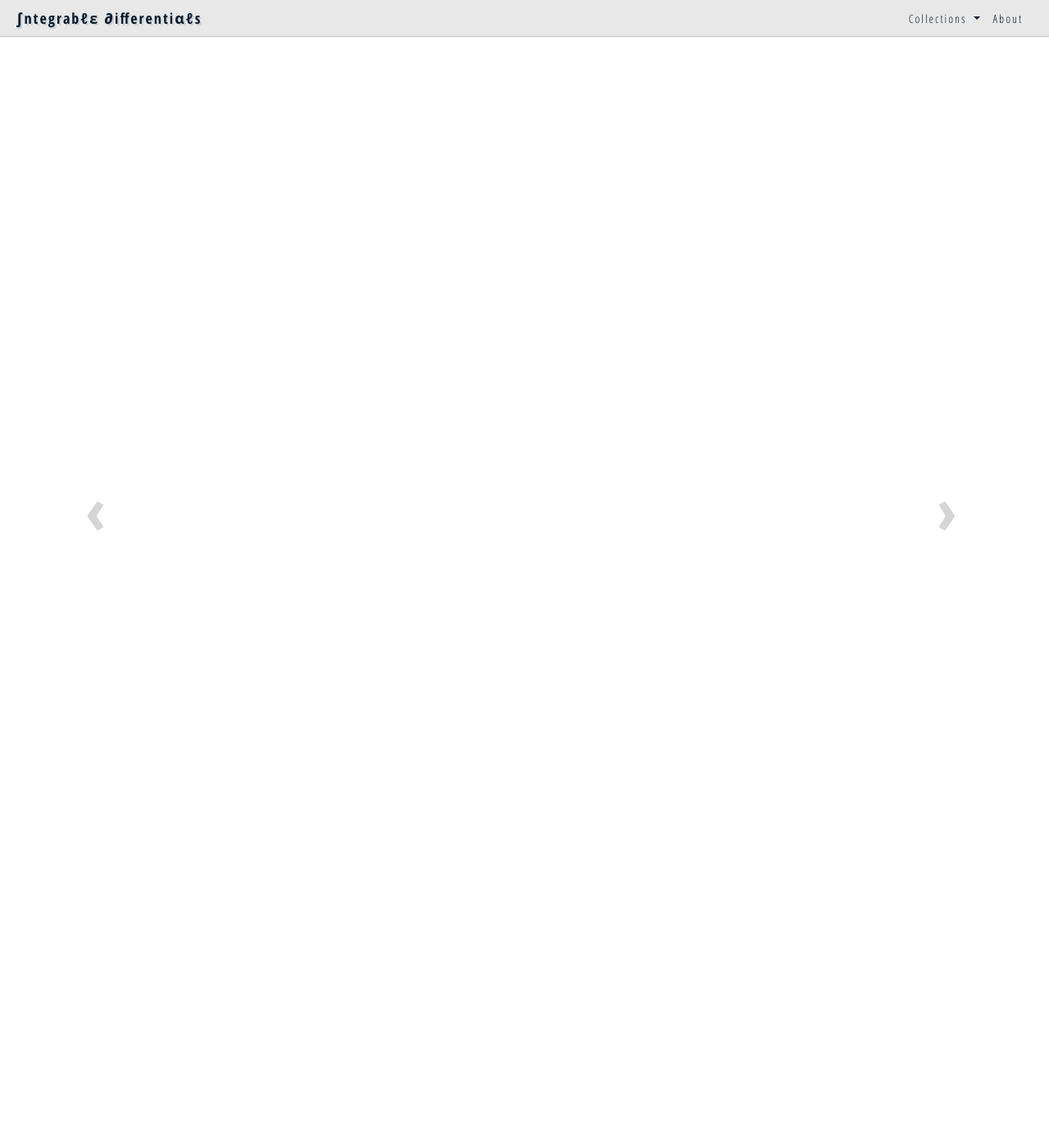
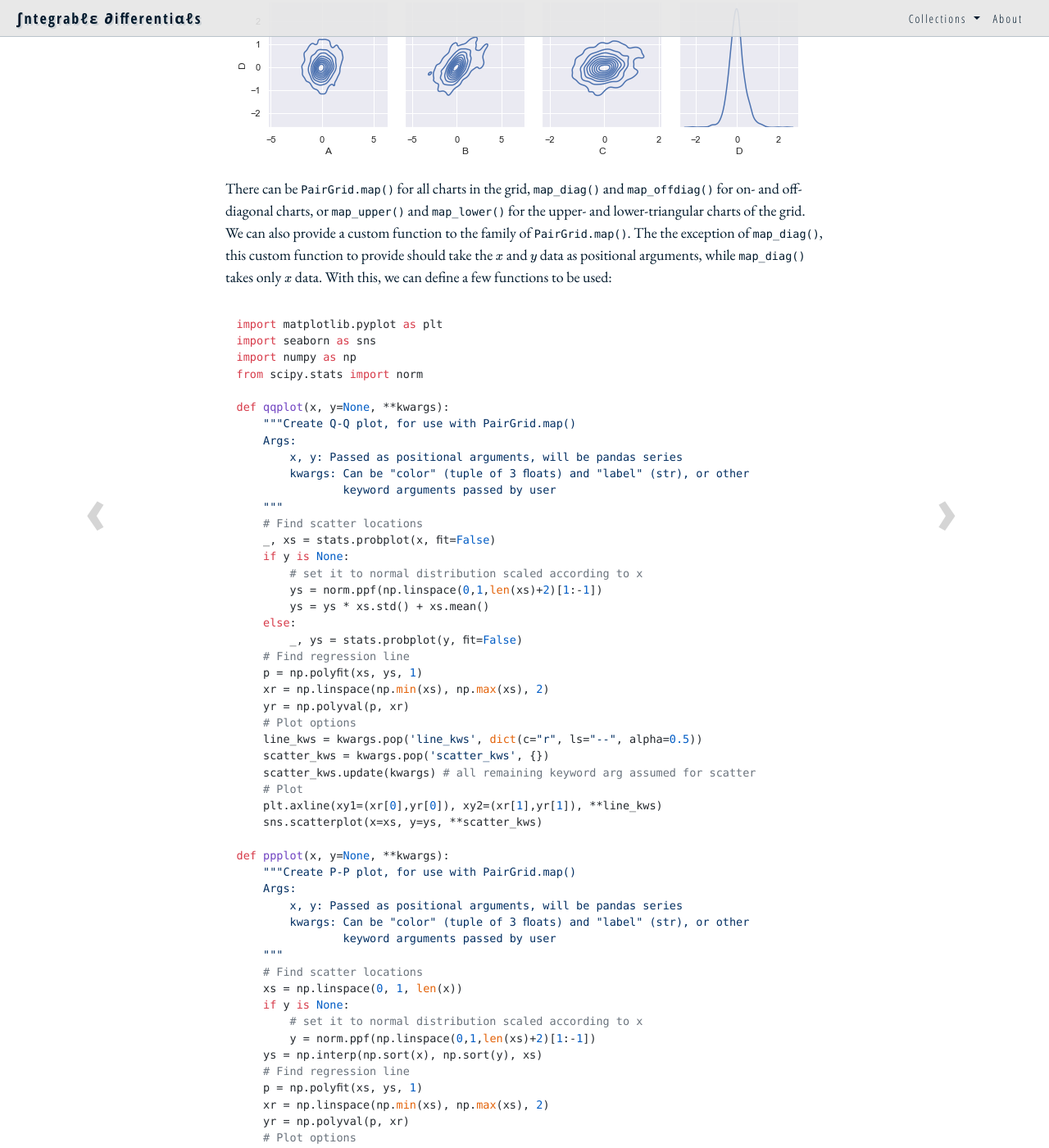
Before and after one commit to righthandabacus/righthandabacus.github.io, a Jekyll site: the page built from _posts/2021-07-23-qqplot.markdown, in a window 1280 px wide and 1400 px high, scrolled down 10895 px. Shown: the whole window at 82% size. Built offline with Jekyll 4.4.1, drawn with Linux system fonts in a browser that asks for light colours; nearby versions of some CDN libraries; some web fonts are replaced; comment, search, counter and statistics services are not loaded; some of the changed text lies outside the part shown.

Commit message:
update post

````diff
--- a/_posts/2021-07-13-jupyter.markdown
+++ b/_posts/2021-07-13-jupyter.markdown
@@ -217,7 +217,8 @@
 data of the data source but the x and y dimension must be consistent. If we
 change the curve entirely, we can either use `data_source.data.update(x=x, y=y)`
 to do the update in one shot, or reassign the data with `data_source.data =
-newdata`. What necessary in using Bokeh interactively are
+newdata`, where `newdata` can be a python dictionary. What necessary in using
+Bokeh interactively are
 
 - after we set up the figure, we show it with `show(plot, notebook_handle=True)` and remember the handle
 - in the update function, after we update the data, we need to invoke
--- a/_posts/2021-07-23-qqplot.markdown
+++ b/_posts/2021-07-23-qqplot.markdown
@@ -285,7 +286,7 @@
 match the mean and standard deviation. The plot will be as follows:
 
 ```python
-sns2.pairplot(df_data, diag_kind="pp", kind="pp",
+sns.pairplot(df_data, diag_kind="pp", kind="pp",
              plot_kws={'line_kws':{'color':'red', 'alpha':0.2}, 'scatter_kws': {'alpha': 0.2, 's':4}},
              diag_kws={'line_kws':{'color':'red', 'alpha':0.2}, 'scatter_kws': {'alpha': 0.2, 's':4}})
 plt.show()
@@ -294,7 +295,7 @@
 ![PPplot from seaborn](/img/qqplot-07.png)
 
 ```python
-sns2.pairplot(df_data, diag_kind="qq", kind="qq",
+sns.pairplot(df_data, diag_kind="qq", kind="qq",
              plot_kws={'line_kws':{'color':'red', 'alpha':0.2}, 'scatter_kws': {'alpha': 0.2, 's':4}},
              diag_kws={'line_kws':{'color':'red', 'alpha':0.2}, 'scatter_kws': {'alpha': 0.2, 's':4}})
 plt.show()
@@ -303,3 +304,156 @@
 ![QQplot from seaborn](/img/qqplot-08.png)
 
 Of course, if you just want one PP-plot, you can use `sns.ppplot()` directly.
+
+## Better solution by PairGrid
+
+The `pairplot()` function in seaborn is built with the
+[`PairGrid` object](https://seaborn.pydata.org/generated/seaborn.PairGrid.html).
+We can use it directly to make the pair plots but it would not be a single
+function to achieve that. However, there would be more flexibility. This is an
+example from the seaborn documentation that allows you to show different chart
+above and below the diagonal:
+
+```python
+# Fancier correlogram
+g = sns.PairGrid(df)
+g.map_upper(sns.scatterplot)
+g.map_lower(sns.kdeplot)
+g.map_diag(sns.kdeplot)
+plt.show()
+```
+
+![pairgrid from seaborn](/img/qqplot-09.png)
+
+There can be `PairGrid.map()` for all charts in the grid, `map_diag()` and
+`map_offdiag()` for on- and off-diagonal charts, or `map_upper()` and
+`map_lower()` for the upper- and lower-triangular charts of the grid.
+We can also provide a custom function to the family of `PairGrid.map()`. The
+the exception of `map_diag()`, this custom function to provide should take the
+$$x$$ and $$y$$ data as positional arguments, while `map_diag()` takes only $$x$$
+data. With this, we can define a few functions to be used:
+
+```python
+import matplotlib.pyplot as plt
+import seaborn as sns
+import numpy as np
+from scipy.stats import norm
+
+def qqplot(x, y=None, **kwargs):
+    """Create Q-Q plot, for use with PairGrid.map()
+    Args:
+        x, y: Passed as positional arguments, will be pandas series
+        kwargs: Can be "color" (tuple of 3 floats) and "label" (str), or other
+                keyword arguments passed by user
+    """
+    # Find scatter locations
+    _, xs = stats.probplot(x, fit=False)
+    if y is None:
+        # set it to normal distribution scaled according to x
+        ys = norm.ppf(np.linspace(0,1,len(xs)+2)[1:-1])
+        ys = ys * xs.std() + xs.mean()
+    else:
+        _, ys = stats.probplot(y, fit=False)
+    # Find regression line
+    p = np.polyfit(xs, ys, 1)
+    xr = np.linspace(np.min(xs), np.max(xs), 2)
+    yr = np.polyval(p, xr)
+    # Plot options
+    line_kws = kwargs.pop('line_kws', dict(c="r", ls="--", alpha=0.5))
+    scatter_kws = kwargs.pop('scatter_kws', {})
+    scatter_kws.update(kwargs) # all remaining keyword arg assumed for scatter
+    # Plot
+    plt.axline(xy1=(xr[0],yr[0]), xy2=(xr[1],yr[1]), **line_kws)
+    sns.scatterplot(x=xs, y=ys, **scatter_kws)
+
+def ppplot(x, y=None, **kwargs):
+    """Create P-P plot, for use with PairGrid.map()
+    Args:
+        x, y: Passed as positional arguments, will be pandas series
+        kwargs: Can be "color" (tuple of 3 floats) and "label" (str), or other
+                keyword arguments passed by user
+    """
+    # Find scatter locations
+    xs = np.linspace(0, 1, len(x))
+    if y is None:
+        # set it to normal distribution scaled according to x
+        y = norm.ppf(np.linspace(0,1,len(xs)+2)[1:-1])
+    ys = np.interp(np.sort(x), np.sort(y), xs)
+    # Find regression line
+    p = np.polyfit(xs, ys, 1)
+    xr = np.linspace(np.min(xs), np.max(xs), 2)
+    yr = np.polyval(p, xr)
+    # Plot options
+    line_kws = kwargs.pop('line_kws', dict(c="r", ls="--", alpha=0.5))
+    scatter_kws = kwargs.pop('scatter_kws', {})
+    scatter_kws.update(kwargs) # all remaining keyword arg assumed for scatter
+    # Plot
+    plt.axline(xy1=(xr[0],yr[0]), xy2=(xr[1],yr[1]), **line_kws)
+    sns.scatterplot(x=xs, y=ys, **scatter_kws)
+
+def tukeyplot(x, y, **kwargs):
+    """Create Tukey mean-difference plot, for use with PairGrid.map()
+    Args:
+        x, y: Passed as positional arguments, will be pandas series
+        kwargs: Can be "color" (tuple of 3 floats) and "label" (str), or other
+                keyword arguments passed by user
+    """
+    # Find locations
+    xs = (x+y)/2
+    ys = x-y
+    mean = np.mean(ys)
+    sd = np.std(ys)
+    # Plot options
+    line_kws = kwargs.pop('line_kws', dict(ls="--", alpha=0.5))
+    scatter_kws = kwargs.pop('scatter_kws', {})
+    scatter_kws.update(kwargs) # all remaining keyword arg assumed for scatter
+    # Plot the mean and 95% ci lines
+    xl = np.linspace(np.min(xs), np.max(xs), 4)
+    plt.axhline(y=mean, c="b", **line_kws)
+    plt.axhline(y=mean+1.96*sd, color="r", **line_kws)
+    plt.axhline(y=mean-1.96*sd, color="r", **line_kws)
+    sns.scatterplot(x=xs, y=ys, **scatter_kws)
+```
+
+and we can produce a PP-plot with them:
+
+```python
+g = sns.PairGrid(df)
+g.map_diag(ppplot, line_kws=dict(c="r", alpha=0.3, ls="--"), scatter_kws=dict(alpha=0.5, s=5))
+g.map_offdiag(ppplot, scatter_kws=dict(alpha=0.5, s=5))
+g.tight_layout()
+plt.show()
+```
+
+![PPplot using PairGrid](/img/qqplot-11.png)
+
+and a QQ-plot:
+
+```python
+g = sns.PairGrid(df)
+g.map_diag(qqplot, scatter_kws=dict(alpha=0.5, s=5))
+g.map_offdiag(qqplot, scatter_kws=dict(alpha=0.5, s=5))
+g.tight_layout()
+plt.show()
+```
+
+![QQplot using PairGrid](/img/qqplot-10.png)
+
+and also Tukey mean-difference plot with PP-plot on diagonal, but we need to
+detach the shared axis for the diagonal plots due to different scale:
+
+```python
+from itertools import product
+
+g = sns.PairGrid(df)
+g.map_offdiag(tukeyplot, scatter_kws=dict(alpha=0.5, s=5))
+# Remove shared axis only for diagonal
+for i,j,k in product(range(len(df.columns)), repeat=3):
+    g.axes[i, i].get_shared_x_axes().remove(g.axes[j, k])
+    g.axes[i, i].get_shared_y_axes().remove(g.axes[j, k])
+g.map_diag(ppplot, line_kws=dict(alpha=0.3))
+g.tight_layout()
+plt.show()
+```
+
+![Tukey mean-difference plot using PairGrid](/img/qqplot-12.png)
````
Also changed, not shown: other parts of _posts/2021-07-23-qqplot.markdown (+1 -0 lines), _posts/2021-07-16-statsmodels.markdown (+9 -5 lines), img/qqplot-05.png, img/qqplot-06.png, img/qqplot-07.png, img/qqplot-08.png, img/qqplot-09.png (added), img/qqplot-10.png (added), img/qqplot-11.png (added), img/qqplot-12.png (added).
